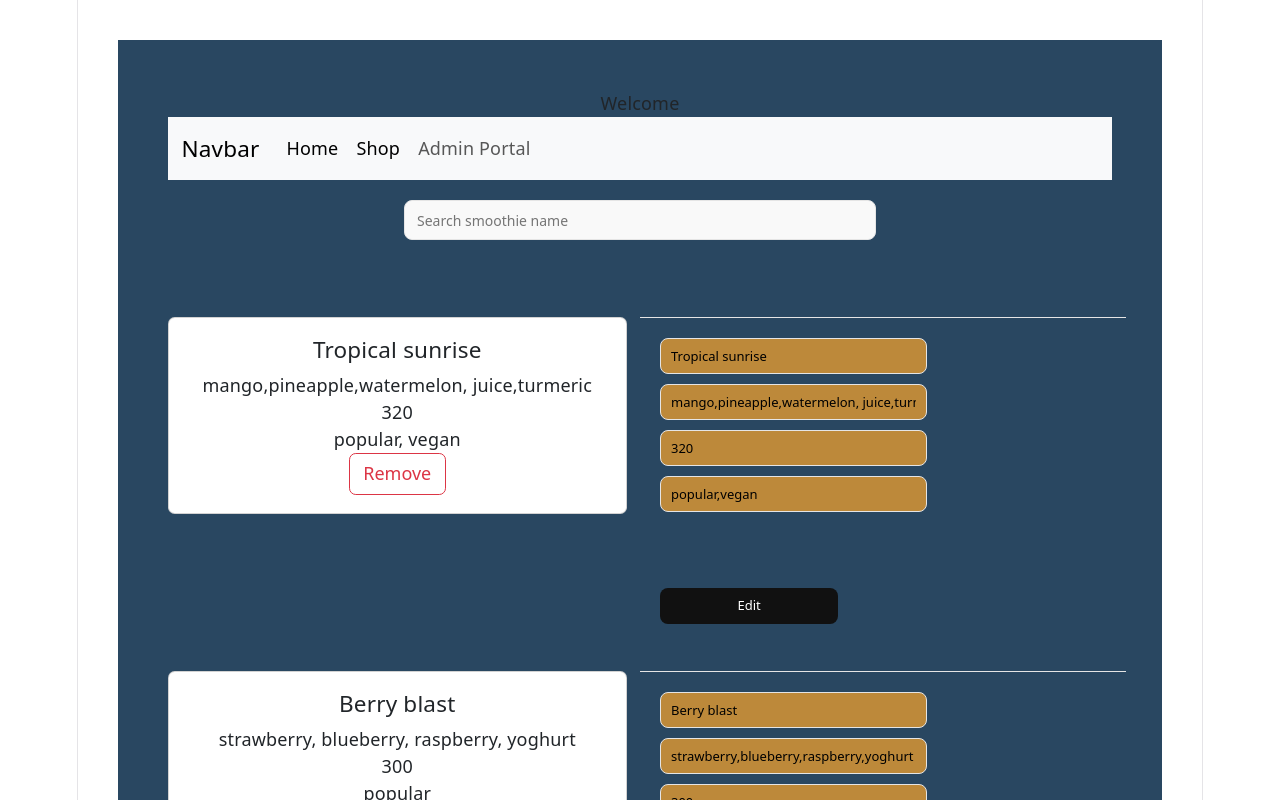
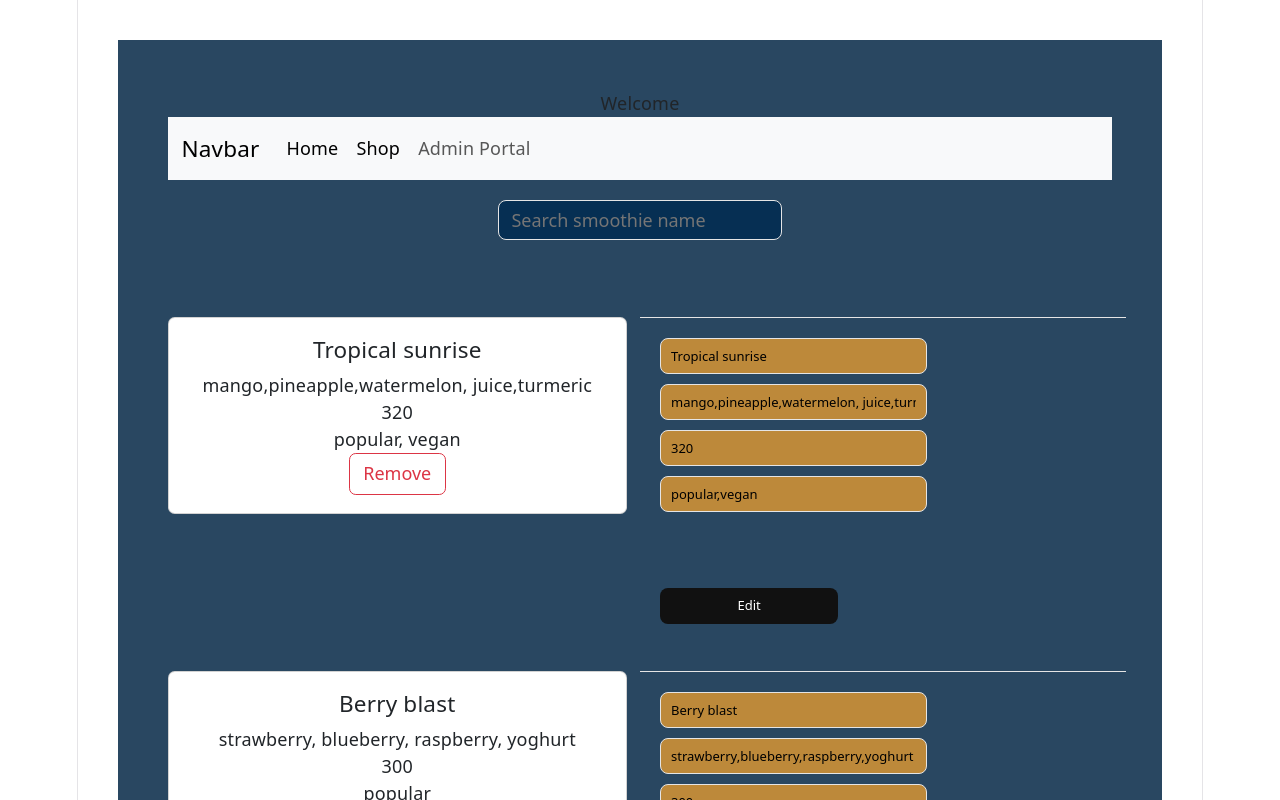
Before and after one commit to risper4/showcase-project, a React (Vite) app: page /shop in a window 1280 px wide. Shown: the top 800 px of the page. Built offline with nearby package versions, Linux system fonts and the light colour scheme; data requests are answered from the project's data file.

Commit message:
Final fixes

```diff
--- a/src/App.css
+++ b/src/App.css
@@ -292,16 +292,14 @@ h1 {
   align-items: center;
 }
 
-.search {
-  width: 50%;
+#search {
+  width: 30%;
   box-sizing: border-box;
   height: 40px;
   padding: 0 12px;
-  font-size: 14px;
-  background: #f9f9f9;
+  background-color: rgb(6, 47, 83);
   border: 0.5px solid #e5e5e5;
   border-radius: 8px;
-  outline: none;
   margin-bottom: 1.25rem;
   transition: border-color 0.15s;
   margin-top: 20px;
--- a/src/components/Search.jsx
+++ b/src/components/Search.jsx
@@ -1,14 +1,14 @@
 export default function Search({search, setSearch}) {
 
     return (
-        <>
+        <div>
         <input
+         id="search"
          type="text"
          placeholder="Search smoothie name"
          value={search || ''}
          onChange={(e) => setSearch(e.target.value)}
-         className="search"
          />
-        </>
+        </div>
     )
 }
```
